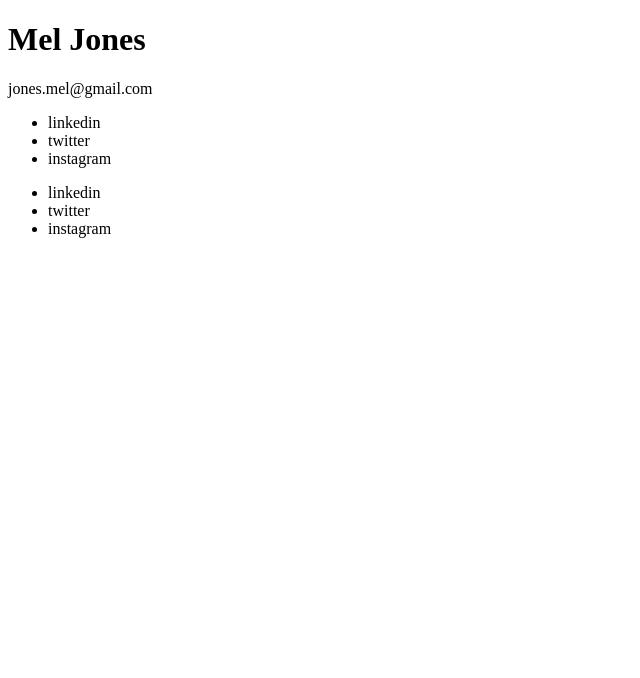
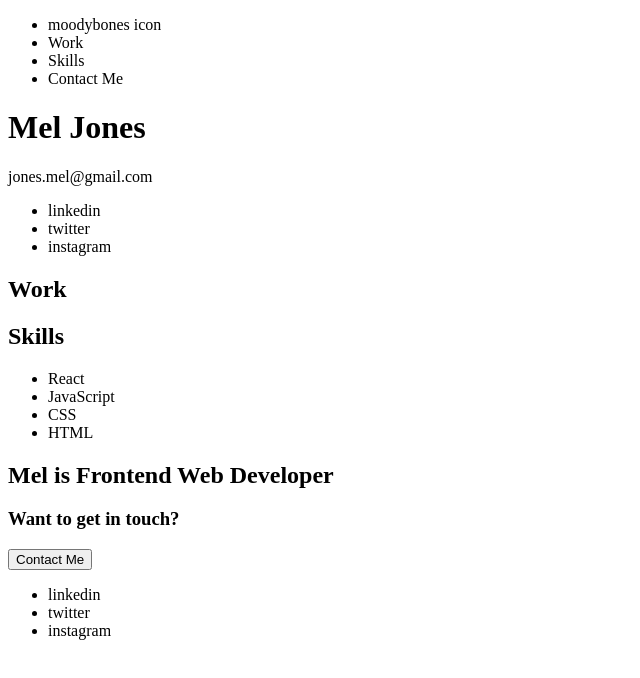
Before and after one commit to MoodyBones/moodyFirstWeb, a plain HTML site: page index.html in a window 1280 px wide. Shown: the whole page, without its empty margins (0-640 px from the left). Drawn offline with Linux system fonts and the light colour scheme.

Commit message:
content layout

```diff
--- a/index.html
+++ b/index.html
@@ -27,8 +27,21 @@
     </div>
   </nav> -->
 
+<!-- critical.. Perspective
+who you are trying to attract
+what theyre looking for -->
+
 <nav class="pageNav">
   <div class="nav-container">
+    <ul>
+      <li>moodybones icon </li>
+      <li>Work</li>
+      <li>Skills</li>
+      <li>Contact Me</li>
+
+    </ul>
+
+    <!--  -->
 
   </div>
 </nav>
@@ -46,6 +59,29 @@
 </header>
 
 
+<div class="work-container">
+  <h2>Work</h2>
+
+</div>
+
+<div class="skills-class">
+  <h2>Skills</h2>
+  <ul>
+    <li>React</li>
+    <li>JavaScript</li>
+    <li>CSS</li>
+    <li>HTML</li>
+  </ul>
+
+</div>
+
+
+<div class="contact-container">
+  <h2>Mel is Frontend Web Developer</h2>
+  <h3>Want to get in touch?</h3>
+  <button class="contact-button"> Contact Me</button>
+</div>
+
 
 <footer class="footer">
   <div class="footer-container">
```
